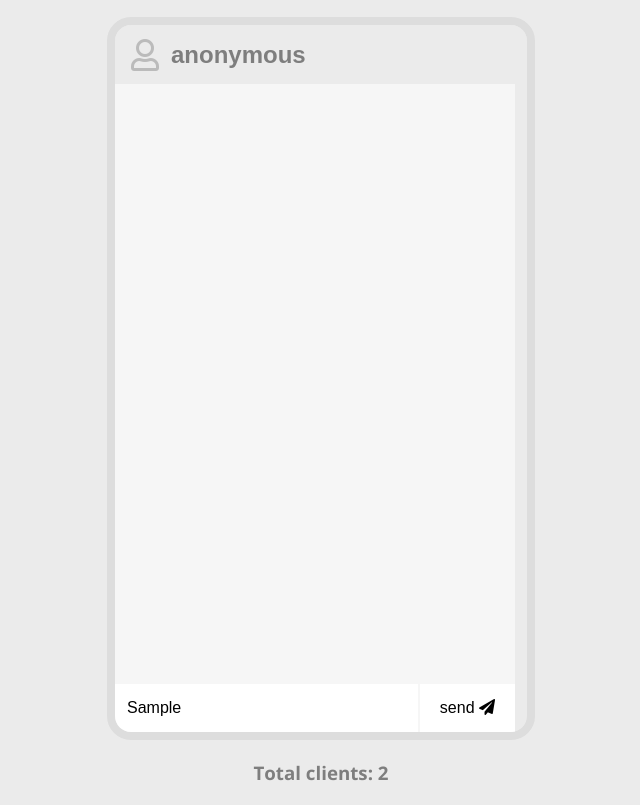
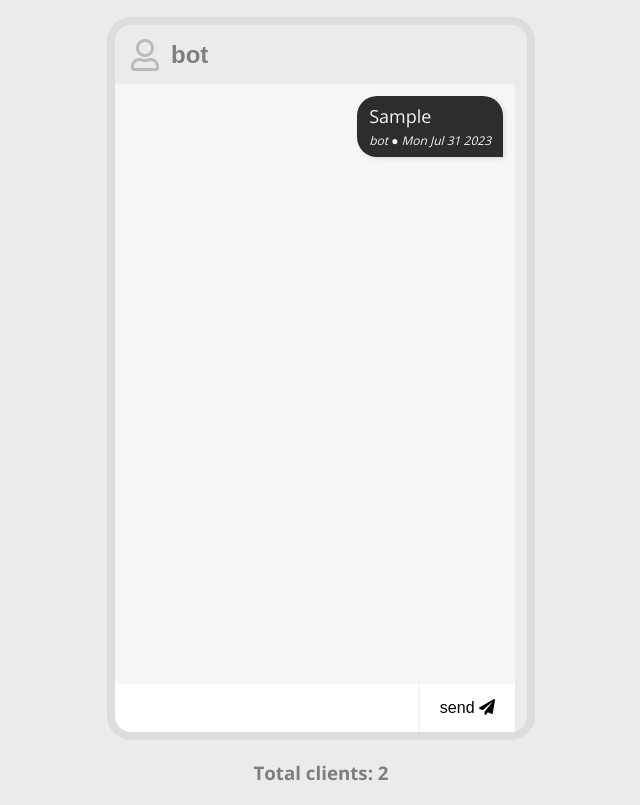
Before and after one commit to Bibek-21/socketLearning, a website: page public/index.html in a window 1280 px wide. Both pictures are taken after typing "Sample" into the empty fields and a click on the button "send". Shown: the part 66-871 px from the top of the page, without its empty margins (319-959 px from the left). Drawn offline with nearby package versions, Linux system fonts and the light colour scheme; no server answers.

Commit message:
done until group message can be dome

```diff
--- a/public/index.html
+++ b/public/index.html
@@ -21,7 +21,7 @@
           type="text"
           id="name-input"
           class="name-input"
-          value="anonymous"
+          value="bot"
           maxlength="20"
         />
       </div>
@@ -30,20 +30,18 @@
         <!-- These li elements are only for reference, and therefore, they are commented out... -->
         <!-- <li class="message-left">
           <p class="message">
-            lorem impsun
-            <span>bluebird ● 26 July 10:40</span>
+            <span></span>
           </p>
         </li>
 
         <li class="message-right">
           <p class="message">
-            lorem impsun
-            <span>bluebird ● 26 July 10:40</span>
+            <span></span>
           </p>
         </li>
 
         <li class="message-feedback">
-          <p class="feedback" id="feedback">✍️ killer is typing a message...</p>
+          <p class="feedback" id="feedback"> ✍️ killer is typing a message..</p>
         </li> -->
       </ul>
 
--- a/public/main.js
+++ b/public/main.js
@@ -1,34 +1,58 @@
 // const socket = io("http:localhost:3000",{});
 
-const socket= io('http://localhost:8080',{})
+const socket = io('http://localhost:8080', {})
 
 
-const clientNumber= document.getElementById("client-total");
+const clientNumber = document.getElementById("client-total");
 const messageContainer = document.getElementById("message-container");
 const nameInput = document.getElementById("name-input");
 const messageForm = document.getElementById("message-form");
 const messageInput = document.getElementById("message-input");
 
-function sendMessage(){
+
+
+function addMessageToUI(isOwnMessage, data) {
+
+    const element = ` <li class="${isOwnMessage ? "message-right" : "message-left"}">
+        <p class="message">
+         ${data.message}
+        <span> ${data.name} ● ${data.dateTime}
+        </span>
+        </p>
+      </li>`
+
+    messageContainer.innerHTML += element;
+
+}
+
+
+function sendMessage() {
     console.log(messageInput.value);
+
     const data = {
         name: nameInput.value,
-        message:messageInput.value,
-        dateTime: new Date()
+        message: messageInput.value,
+        dateTime: new Date().toDateString()
     };
-    socket.emit('message',data);
+
+    socket.emit('message', data);
+    addMessageToUI(true, data);
+    messageInput.value = ''
+
 }
 
-messageForm.addEventListener('submit',(e)=>{
+messageForm.addEventListener('submit', (e) => {
     e.preventDefault();
     sendMessage();
 })
 
-socket.on('clients-total',(data)=>{
-    clientNumber.innerText= `Clients-Total:${data}`;
+socket.on('clients-total', (data) => {
+    clientNumber.innerText = `Clients-Total:${data}`;
 })
 
-socket.on('chatMessage',(data)=>{
-    console.log("i am here bro am i ?");
-    console.log(data);
+socket.on('chatMessage', (data) => {
+    // console.log("i am here bro am i ?");
+    // console.log(data);
+    addMessageToUI(false, data)
+
 })
--- a/public/style.css
+++ b/public/style.css
@@ -70,6 +70,9 @@ body {
   max-width: 250px;
   font-size: 18px;
   word-wrap: break-word;
+  /* display: none; */
+
+
 }
 
 .message-left {
```
Also changed, not shown: 1 other file.
